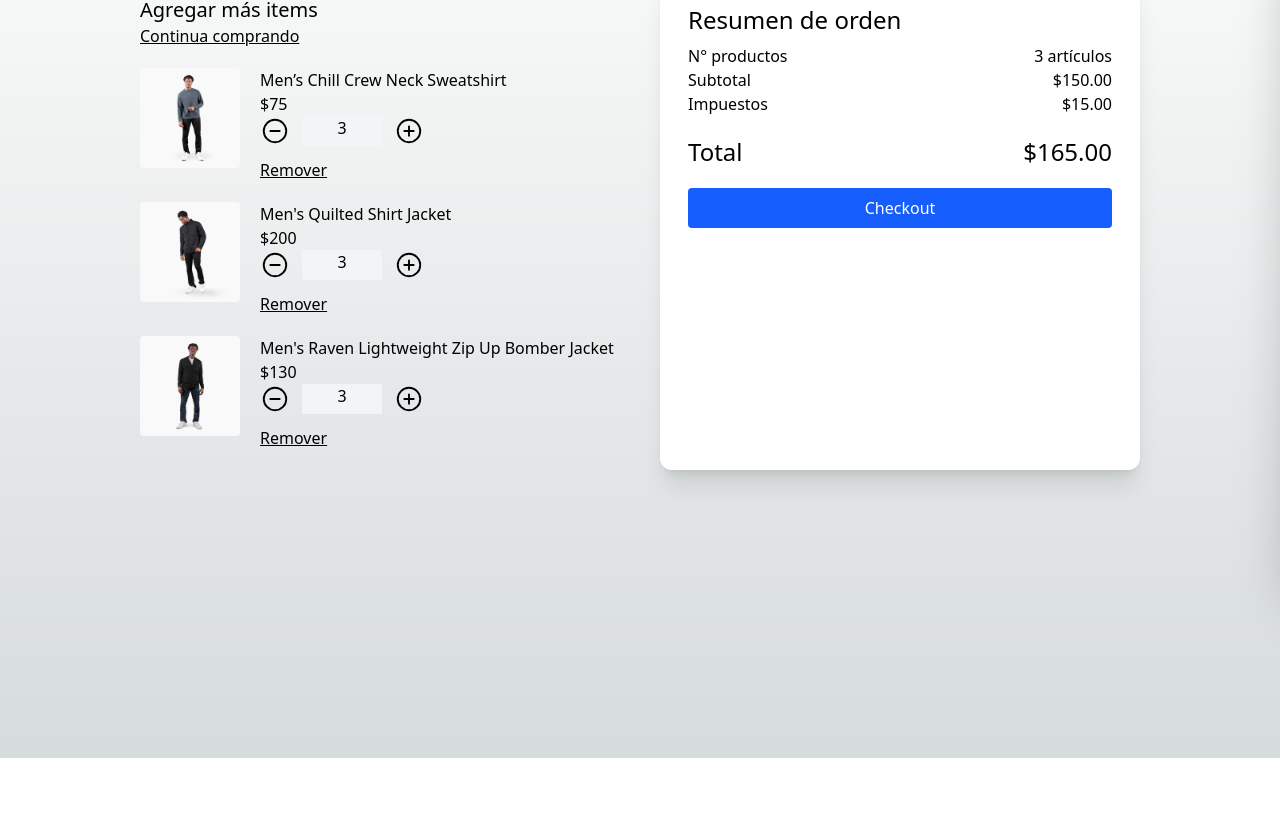
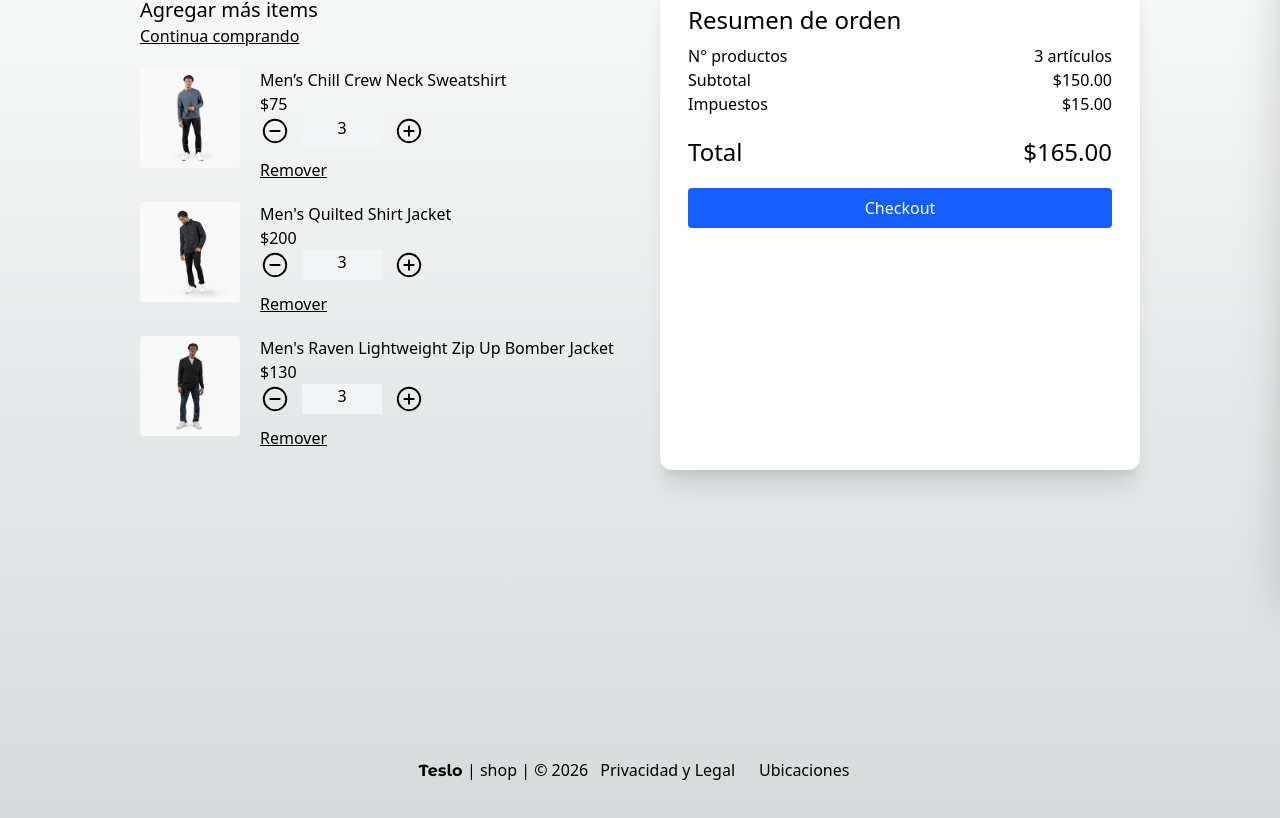
Before and after one commit to ronaldpradopalacios-cyber/teslo-shop, a Next.js app: page /cart in a window 1280 px wide. Shown: the part 212-1030 px from the top of the page. Before the commit the page ends 970 px from the top, so only its background shows below. Built offline with nearby package versions, Linux system fonts and the light colour scheme.

Commit message:
Se agrega FOOTER

```diff
--- a/app/(shop)/layout.tsx
+++ b/app/(shop)/layout.tsx
@@ -1,3 +1,4 @@
+import { Footer } from "@/components/ui/footer/Footer";
 import { Sidebar } from "@/components/ui/sidebar/Sidebar";
 import TopMenu from "@/components/ui/top-menu/topMenu";
 
@@ -11,6 +12,8 @@ export default function ShopLayout({
       <TopMenu />
       <Sidebar />
       <div className="px-0 sm:px-10 mx-auto">{children}</div>
+
+      <Footer />
     </main>
   );
 }
--- a/components/index.ts
+++ b/components/index.ts
@@ -8,3 +8,4 @@ export * from "./product/size-selector/SizeSelector";
 export * from "./product/quantity-selector/QuantitySelector";
 export * from "./product/slideshow/ProductSlideshow";
 export * from "./product/slideshow/ProductMobileSlideshow";
+export * from "./ui/footer/Footer";
--- /dev/null
+++ b/components/ui/footer/Footer.tsx
@@ -0,0 +1,24 @@
+import { titleFont } from "@/config/fonts";
+import Link from "next/link";
+import React from "react";
+
+export const Footer = () => {
+  return (
+    <div className="flex w-full justify-center mb-10">
+      <Link href="/">
+        <span className={`${titleFont.className} antialiased font-bold`}>
+          Teslo{" "}
+        </span>
+        <span>| shop </span>
+        <span>| &copy; {new Date().getFullYear()}</span>
+      </Link>
+
+      <Link href="/" className="mx-3">
+        Privacidad y Legal
+      </Link>
+      <Link href="/" className="mx-3">
+        Ubicaciones
+      </Link>
+    </div>
+  );
+};
```
